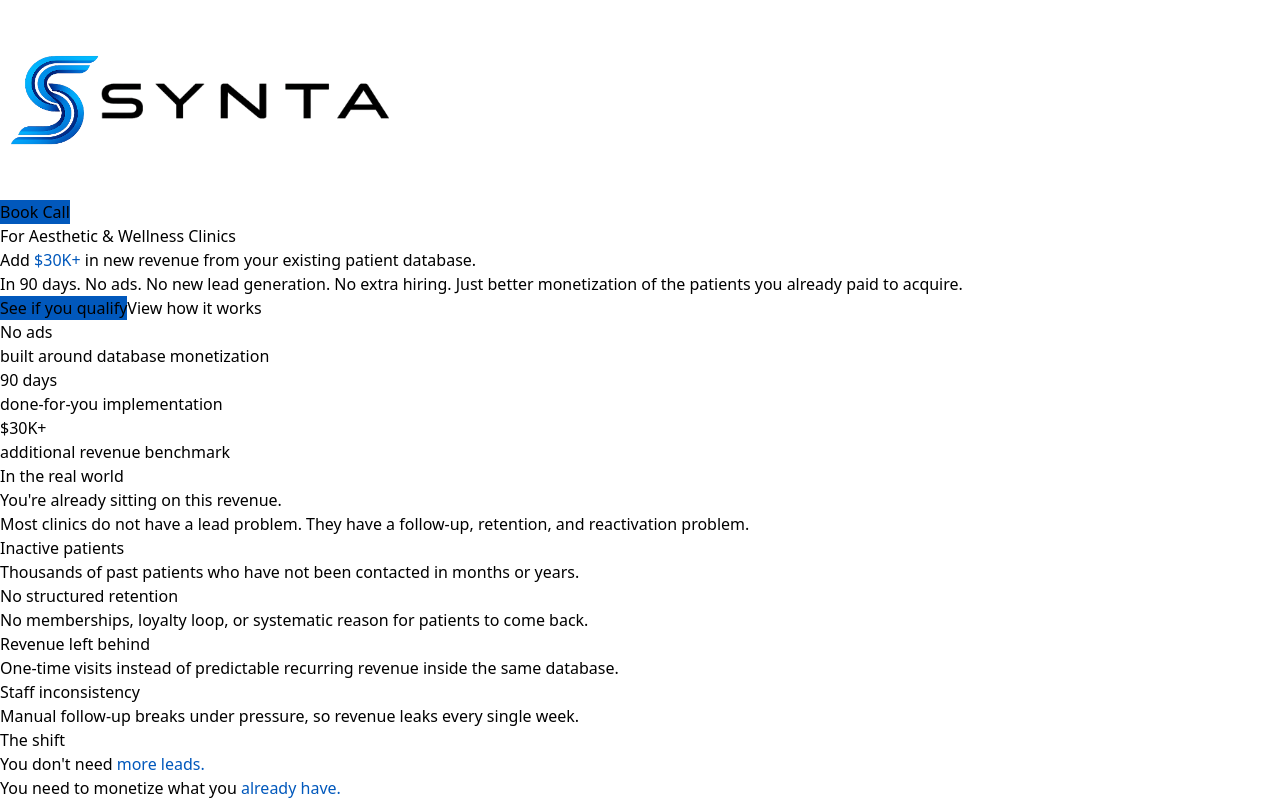
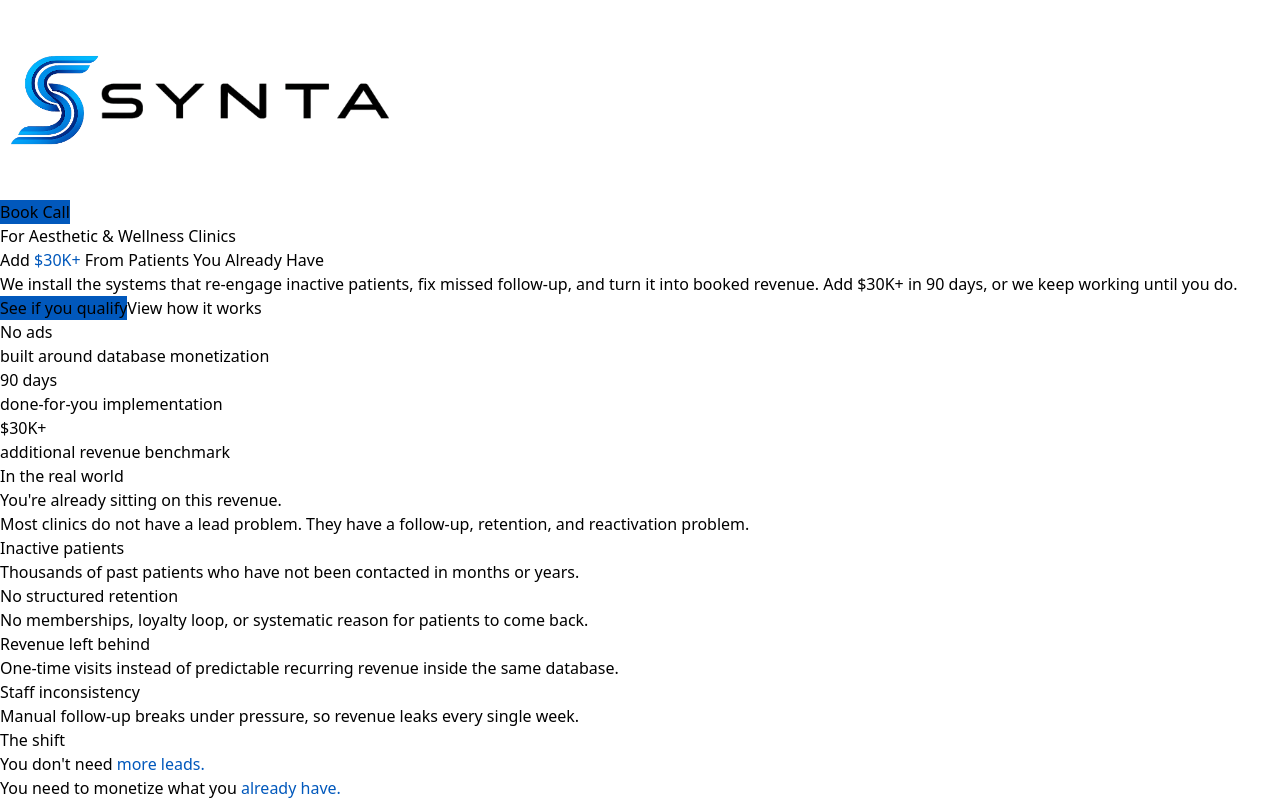
Before and after one commit to alexshue-code/synta-funnel, a React (Vite) app: page / in a window 1280 px wide. Shown: the top 800 px of the page. Built offline with nearby package versions, Linux system fonts and the light colour scheme.

Commit message:
Update hero headline and subheading copy

```diff
--- a/src/App.jsx
+++ b/src/App.jsx
@@ -65,10 +65,10 @@ function HeroSection() {
       <div className="mx-auto max-w-5xl text-center">
         <Eyebrow>For Aesthetic & Wellness Clinics</Eyebrow>
         <h1 className="mx-auto mt-5 max-w-5xl text-5xl font-semibold leading-[0.96] tracking-[-0.055em] md:text-7xl lg:text-[88px]">
-          Add <span style={{ color: ACCENT }}>$30K+</span> in new revenue from your existing patient database.
+          Add <span style={{ color: ACCENT }}>$30K+</span> From Patients You Already Have
         </h1>
         <p className="mx-auto mt-6 max-w-3xl text-base leading-7 text-black/62 md:text-xl md:leading-8">
-          In 90 days. No ads. No new lead generation. No extra hiring. Just better monetization of the patients you already paid to acquire.
+          We install the systems that re-engage inactive patients, fix missed follow-up, and turn it into booked revenue. Add $30K+ in 90 days, or we keep working until you do.
         </p>
         <div className="mt-8 flex flex-col items-center justify-center gap-3 sm:flex-row">
           <PrimaryButton>See if you qualify</PrimaryButton>
```
